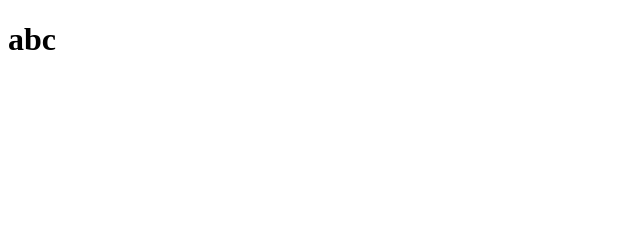
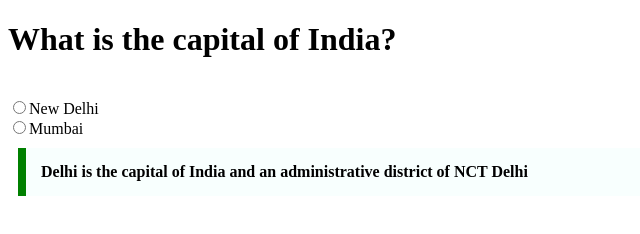
Before and after one commit to acciojob/trivia-Santosh5924, a website: page main.html in a window 1280 px wide. Shown: the whole page, without its empty margins (0-640 px from the left). Drawn offline with Linux system fonts and the light colour scheme.

Commit message:
addded all code

```diff
--- a/main.html
+++ b/main.html
@@ -8,7 +8,14 @@
 
 <body>
 	<!-- the entire body must be written by student -->
-	<h1>abc</h1>
+	<h1>What is the capital of India?</h1><br>
+	<input type="radio" name="New Delhi" value="New Delhi">New Delhi<br>
+	<input type="radio" name="Mumbai" value="Mumbai">Mumbai<br>
+
+	<blockquote class="quote">Delhi is the capital of India and an administrative district of NCT Delhi</blockquote>
+
+
+
     <script type="text/javascript" src="./script.js">
 </script>
 
--- a/styles.css
+++ b/styles.css
@@ -1,2 +1,12 @@
 
 /* Your CSS Code here. */
+
+.quote{
+ max-width: 600px;
+ margin: 10px;
+ padding: 15px;
+ border-left: 8px solid green;
+ background-color: #f8fffe;
+ font-weight: bold;
+
+}
```
